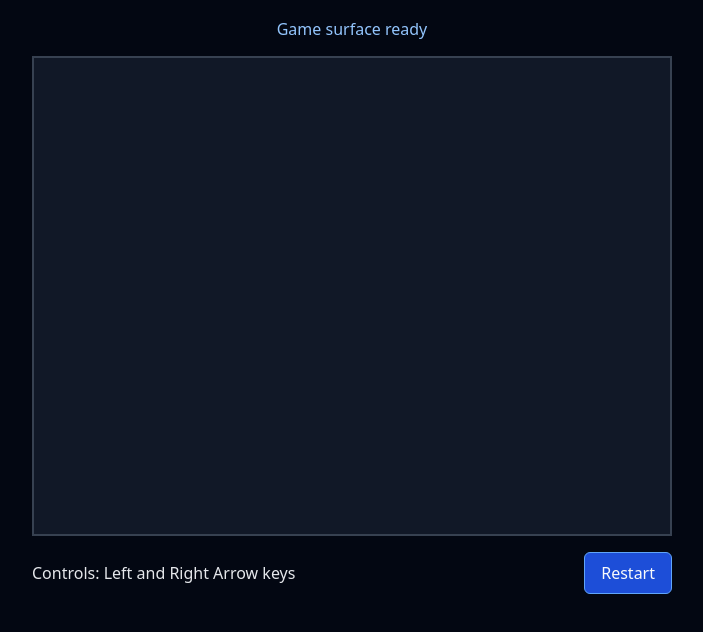
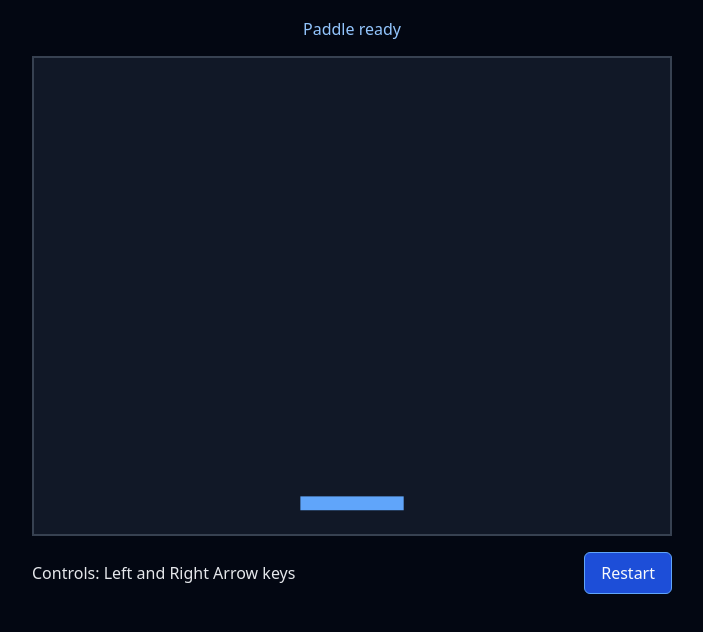
Before and after one commit to tdr680/breakout-ts, a website built with Vite: page index.html in a window 1280 px wide. Both pictures are taken after a click on the button "Restart". Shown: the part 126-758 px from the top of the page, without its empty margins (288-991 px from the left). Built offline with nearby package versions, Linux system fonts and the light colour scheme.

Commit message:
milestone 2

```diff
--- a/index.html
+++ b/index.html
@@ -9,7 +9,7 @@
   <body>
     <main class="game-shell">
       <h1>Breakout</h1>
-      <p id="status" class="status" aria-live="polite">Game surface ready</p>
+      <p id="status" class="status" aria-live="polite">Paddle ready</p>
       <canvas
         id="game-canvas"
         width="640"
--- a/src/main.ts
+++ b/src/main.ts
@@ -3,6 +3,29 @@ import './style.css';
 const CANVAS_WIDTH = 640;
 const CANVAS_HEIGHT = 480;
 const BACKGROUND_COLOR = '#111827';
+const PADDLE_WIDTH = 104;
+const PADDLE_HEIGHT = 14;
+const PADDLE_BOTTOM_OFFSET = 24;
+const PADDLE_SPEED = 360;
+const PADDLE_COLOR = '#60a5fa';
+const MAX_DELTA_SECONDS = 0.05;
+
+interface Paddle {
+  x: number;
+  y: number;
+  width: number;
+  height: number;
+  speed: number;
+}
+
+interface InputState {
+  leftPressed: boolean;
+  rightPressed: boolean;
+}
+
+interface GameState {
+  paddle: Paddle;
+}
 
 function requireElement<T extends Element>(selector: string): T {
   const element = document.querySelector<T>(selector);
@@ -32,21 +55,98 @@ const context = requireCanvasContext(canvas);
 canvas.width = CANVAS_WIDTH;
 canvas.height = CANVAS_HEIGHT;
 
+const inputState: InputState = {
+  leftPressed: false,
+  rightPressed: false,
+};
+
+let gameState = createInitialGameState();
+let previousFrameTime: number | null = null;
+
+function createInitialGameState(): GameState {
+  return {
+    paddle: {
+      x: (CANVAS_WIDTH - PADDLE_WIDTH) / 2,
+      y: CANVAS_HEIGHT - PADDLE_BOTTOM_OFFSET - PADDLE_HEIGHT,
+      width: PADDLE_WIDTH,
+      height: PADDLE_HEIGHT,
+      speed: PADDLE_SPEED,
+    },
+  };
+}
+
+function setMovementKey(code: string, pressed: boolean): boolean {
+  if (code === 'ArrowLeft') {
+    inputState.leftPressed = pressed;
+    return true;
+  }
+
+  if (code === 'ArrowRight') {
+    inputState.rightPressed = pressed;
+    return true;
+  }
+
+  return false;
+}
+
+function updatePaddle(paddle: Paddle, deltaSeconds: number): void {
+  const direction = Number(inputState.rightPressed) - Number(inputState.leftPressed);
+  const nextX = paddle.x + direction * paddle.speed * deltaSeconds;
+  paddle.x = Math.max(0, Math.min(nextX, CANVAS_WIDTH - paddle.width));
+}
+
+function update(deltaSeconds: number): void {
+  updatePaddle(gameState.paddle, deltaSeconds);
+}
+
+function renderPaddle(paddle: Paddle): void {
+  context.fillStyle = PADDLE_COLOR;
+  context.fillRect(paddle.x, paddle.y, paddle.width, paddle.height);
+}
+
 function render(): void {
   context.clearRect(0, 0, CANVAS_WIDTH, CANVAS_HEIGHT);
   context.fillStyle = BACKGROUND_COLOR;
   context.fillRect(0, 0, CANVAS_WIDTH, CANVAS_HEIGHT);
+  renderPaddle(gameState.paddle);
 }
 
 function restart(): void {
-  status.textContent = 'Game surface ready';
-  render();
+  gameState = createInitialGameState();
+  inputState.leftPressed = false;
+  inputState.rightPressed = false;
+  previousFrameTime = null;
+  status.textContent = 'Paddle ready';
 }
 
-function gameLoop(): void {
+function gameLoop(timestamp: number): void {
+  const elapsedSeconds = previousFrameTime === null
+    ? 0
+    : (timestamp - previousFrameTime) / 1000;
+  const deltaSeconds = Math.min(elapsedSeconds, MAX_DELTA_SECONDS);
+
+  previousFrameTime = timestamp;
+  update(deltaSeconds);
   render();
   requestAnimationFrame(gameLoop);
 }
 
+window.addEventListener('keydown', (event) => {
+  if (setMovementKey(event.code, true)) {
+    event.preventDefault();
+  }
+});
+
+window.addEventListener('keyup', (event) => {
+  if (setMovementKey(event.code, false)) {
+    event.preventDefault();
+  }
+});
+
+window.addEventListener('blur', () => {
+  inputState.leftPressed = false;
+  inputState.rightPressed = false;
+});
+
 restartButton.addEventListener('click', restart);
 requestAnimationFrame(gameLoop);
```
